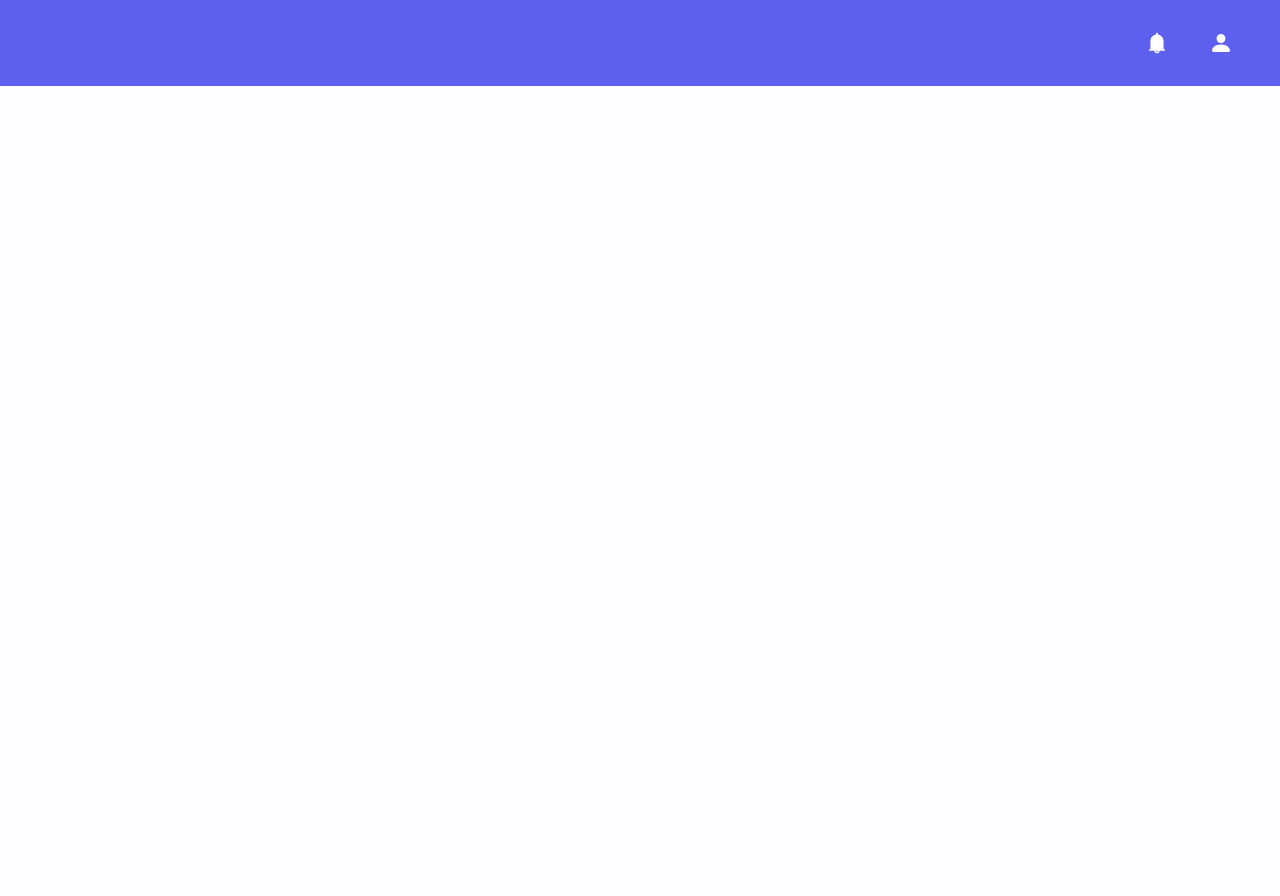
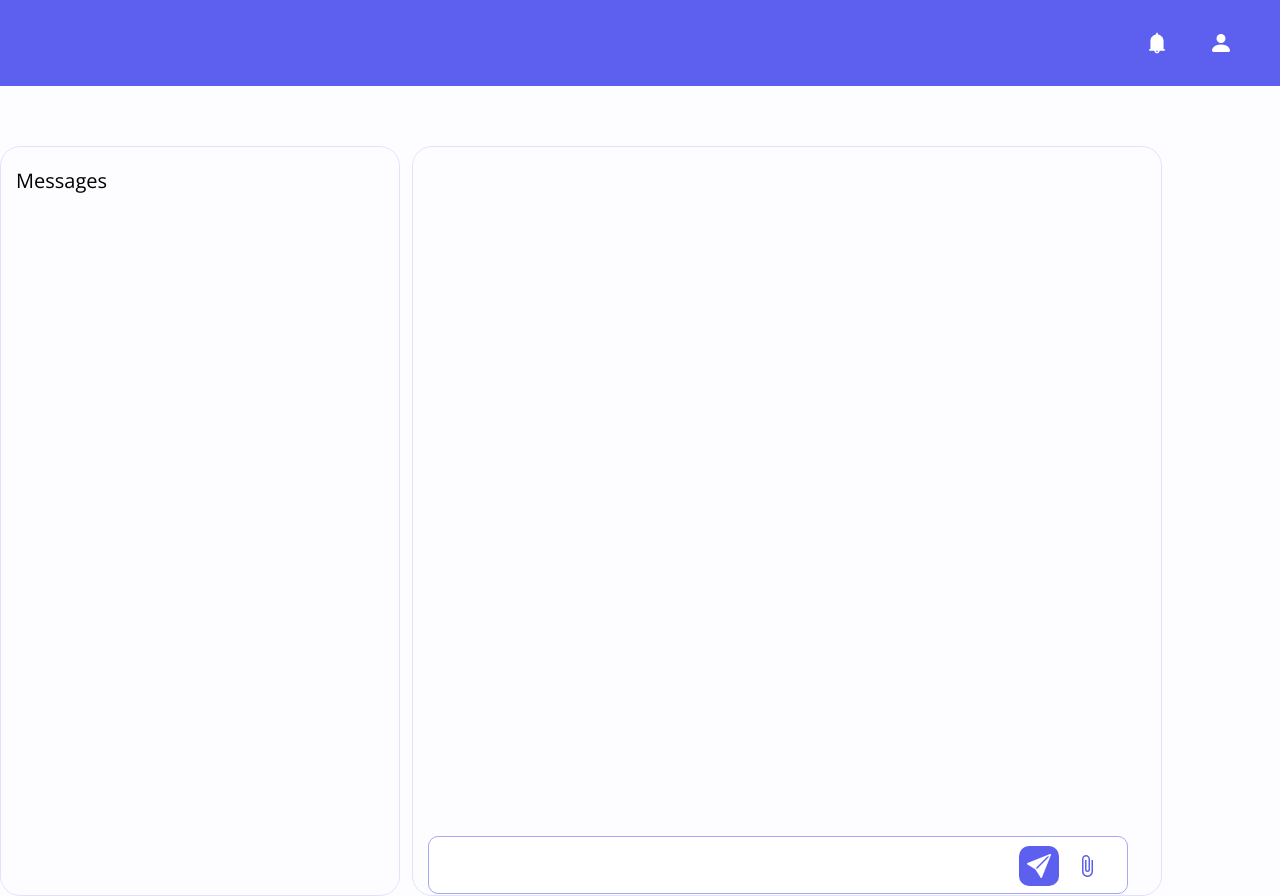
Before and after one commit to Cireka/Chat-App, a Next.js app: page / in a window 1280 px wide. Before the commit the page ends 800 px from the top, so only its background shows below. Built offline with nearby package versions, Linux system fonts and the light colour scheme.

Commit message:
added messaging pannel

```diff
--- /dev/null
+++ b/Components/Chat Ui/ChatPannel.js
@@ -0,0 +1,17 @@
+import style from "./ChatPannel.module.css";
+import { BsFillSendFill } from "react-icons/bs";
+import { MdAttachFile } from "react-icons/md";
+
+export default function ChatPannel() {
+  return (
+    <div className={style.ChatPannel}>
+      <textarea className={style.chat}></textarea>
+      <div className={style.IconParrent}>
+        <div className={style.sendIconParrent}>
+          <BsFillSendFill className={style.sendIcon} />
+        </div>
+        <MdAttachFile className={style.AttachIcon} />
+      </div>
+    </div>
+  );
+}
--- /dev/null
+++ b/Components/Chat Ui/ChatPannel.module.css
@@ -0,0 +1,53 @@
+.ChatPannel {
+  position: relative;
+  width: 75rem;
+  height: 75rem;
+  border: 1px solid #e1e2ff;
+  border-radius: 20px;
+  padding: 1.5rem;
+  padding-top: 2rem;
+}
+
+.chat {
+  resize: none;
+  position: absolute;
+  width: 70rem;
+  height: 5.8rem;
+  bottom: 1px;
+  border: 1px solid #a5a6f6;
+  border-radius: 10px;
+  outline: none;
+  padding-left: 3.2rem;
+  padding-right: 13.2rem;
+  padding-top: 1.6rem;
+}
+.IconParrent {
+  position: absolute;
+  display: flex;
+  justify-content: center;
+  align-items: center;
+  gap: 1.6rem;
+  bottom: 0.9rem;
+  right: 6.2rem;
+}
+.sendIconParrent {
+  background-color: #5d5fef;
+  width: 4rem;
+  height: 4rem;
+  display: flex;
+  justify-content: center;
+  align-items: center;
+  border-radius: 10px;
+  cursor: pointer;
+}
+.sendIcon {
+  width: 2.4rem;
+  height: 2.4rem;
+  color: white;
+}
+.AttachIcon {
+  cursor: pointer;
+  color: #5d5fef;
+  width: 2.4rem;
+  height: 2.4rem;
+}
--- /dev/null
+++ b/Components/Chat Ui/ContactsPannel.js
@@ -0,0 +1,9 @@
+import style from "./ContactsPannel.module.css";
+
+export default function ContactsPannel() {
+  return (
+    <div className={style.ContactsPannelParrent}>
+      <h1>Messages</h1>
+    </div>
+  );
+}
--- /dev/null
+++ b/Components/Chat Ui/ContactsPannel.module.css
@@ -0,0 +1,11 @@
+.ContactsPannelParrent {
+  width: 40rem;
+  height: 75rem;
+  border: 1px solid #e1e2ff;
+  border-radius: 20px;
+  padding: 1.5rem;
+  padding-top: 2rem;
+}
+.ContactsPannelParrent > h1 {
+  color: #000000;
+}
--- /dev/null
+++ b/Components/ChatWrap/ChatWrap.js
@@ -0,0 +1,4 @@
+import style from "./ChatWrap.module.css";
+export default function ChatWrap(props) {
+  return <div className={style.ChatWrap}>{props.children}</div>;
+}
--- /dev/null
+++ b/Components/ChatWrap/ChatWrap.module.css
@@ -0,0 +1,6 @@
+.ChatWrap {
+  max-width: 130rem;
+  margin: 0 auto;
+  display: flex;
+  gap: 1.2rem;
+}
--- a/Components/main/Chat.js
+++ b/Components/main/Chat.js
@@ -1,12 +1,17 @@
 import { Fragment } from "react";
 import style from "./Chat.module.css";
 import Header from "../Header/Header";
+import ChatWrap from "../ChatWrap/ChatWrap";
+import ContactsPannel from "../Chat Ui/ContactsPannel";
+import ChatPannel from "../Chat Ui/ChatPannel";
 export default function Chat() {
   return (
     <Fragment>
       <Header />
-      {/* <ContactsPannel />
-      <ChatPannel /> */}
+      <ChatWrap>
+        <ContactsPannel />
+        <ChatPannel />
+      </ChatWrap>
     </Fragment>
   );
 }
--- a/app/globals.css
+++ b/app/globals.css
@@ -2,6 +2,8 @@
   box-sizing: border-box;
   padding: 0;
   margin: 0;
+  font-family: "Open Sans", sans-serif;
+  font-weight: 400;
 }
 
 @keyframes myAnim {
--- a/app/layout.js
+++ b/app/layout.js
@@ -1,17 +1,25 @@
-import './globals.css'
-import { Inter } from 'next/font/google'
+import "./globals.css";
+import { Inter } from "next/font/google";
 
-const inter = Inter({ subsets: ['latin'] })
+const inter = Inter({ subsets: ["latin"] });
 
 export const metadata = {
-  title: 'Create Next App',
-  description: 'Generated by create next app',
-}
+  title: "Create Next App",
+  description: "Generated by create next app",
+};
 
 export default function RootLayout({ children }) {
   return (
     <html lang="en">
+      <head>
+        <link rel="preconnect" href="https://fonts.googleapis.com" />
+        <link rel="preconnect" href="https://fonts.gstatic.com" crossorigin />
+        <link
+          href="https://fonts.googleapis.com/css2?family=Open+Sans:ital,wght@0,300;0,400;0,500;0,600;0,700;0,800;1,300;1,400;1,500;1,600;1,700;1,800&display=swap"
+          rel="stylesheet"
+        />
+      </head>
       <body className={inter.className}>{children}</body>
     </html>
-  )
+  );
 }
```
